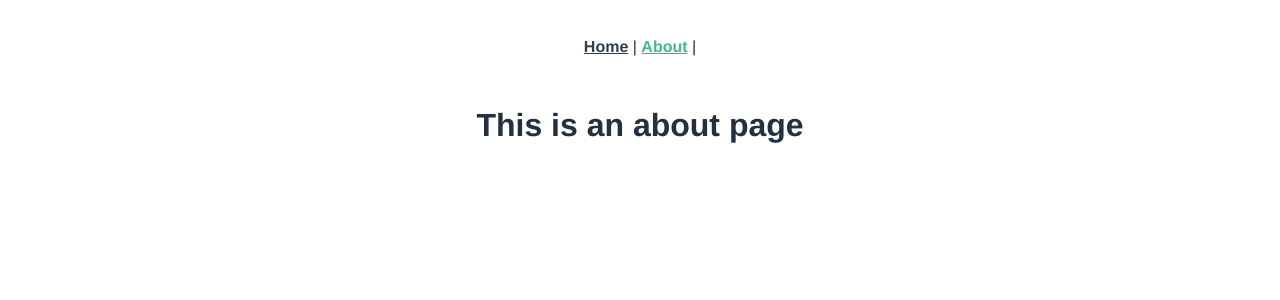
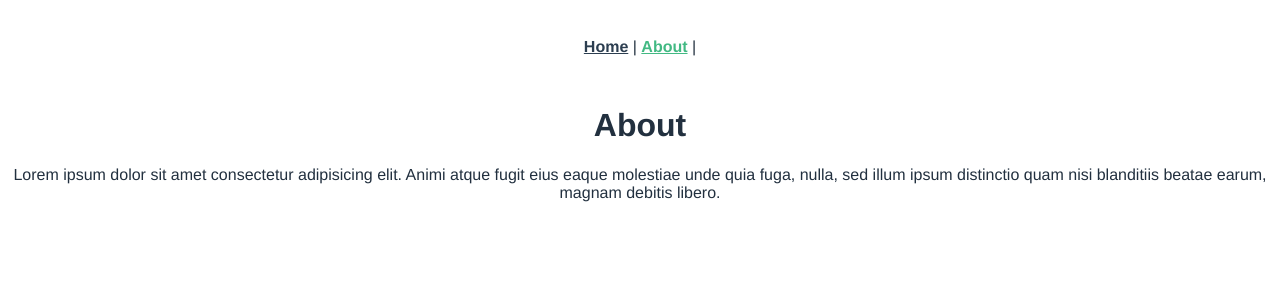
Before and after one commit to PaulGeneve/Blog-CodingFactory, a Vue app in the folder blog-codingfactory/: page /about in a window 1280 px wide. Shown: the top 300 px of the page. Built offline with nearby package versions, Linux system fonts and the light colour scheme.

Commit message:
push about title and lorem

```diff
--- a/blog-codingfactory/src/views/About.vue
+++ b/blog-codingfactory/src/views/About.vue
@@ -1,5 +1,41 @@
 <template>
-  <div class="about">
-    <h1>This is an about page</h1>
+  <div classe="about">
+    <div classe="title">
+      <h1>About</h1>
+    </div>
+    <div class="text-about">
+      <p>Lorem ipsum dolor sit amet consectetur adipisicing elit.
+         Animi atque fugit eius eaque molestiae unde quia fuga, nulla,
+        sed illum ipsum distinctio quam nisi blanditiis beatae earum, magnam debitis libero.</p>
+    </div>
   </div>
 </template>
+
+<script>
+
+
+</script>
+<style>
+
+.about{
+  font-family: Avenir, Helvetica, Arial, sans-serif;
+  -webkit-font-smoothing: antialiased;
+  -moz-osx-font-smoothing: grayscale;
+  text-align: center;
+  color: #22303f;
+}
+
+.title{
+  font: larger;
+  text-align: center;
+}
+
+.text-about{
+
+
+}
+
+
+
+
+</style>
```
